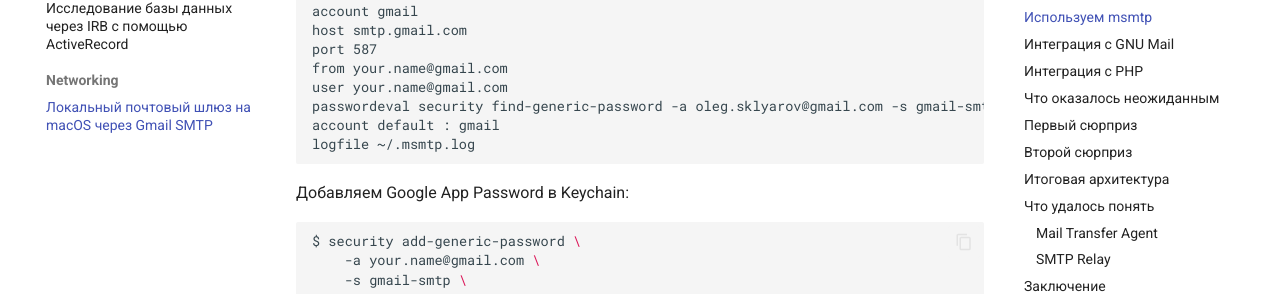
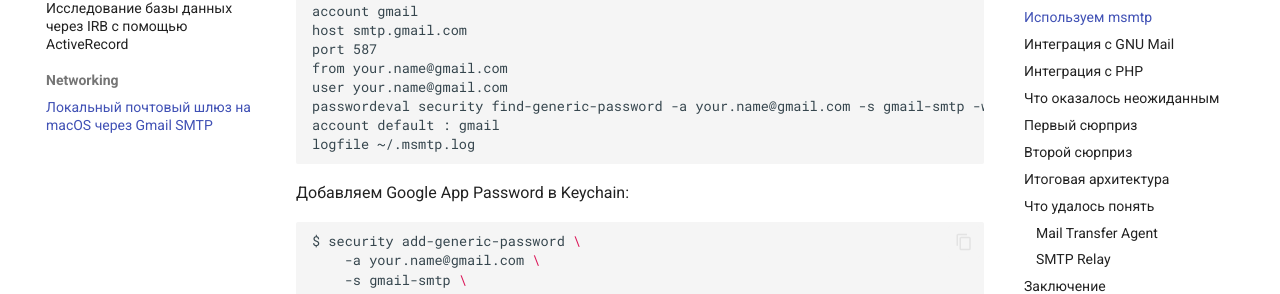
Before and after one commit to olegsklyarov/olegsklyarov.github.io, an MkDocs documentation site: the page built from docs/networking/2026-07-06-local-mail-gateway-macos-gmail-smtp.md, in a window 1280 px wide and 900 px high, scrolled down 1813 px. Shown: the part 163-457 px from the top of the window. Built offline with MkDocs 1.6.1 and Material for MkDocs 9.7.7, drawn with Linux system fonts in a browser that asks for light colours; comment, search, counter and statistics services are not loaded.

Commit message:
replace email

````diff
--- a/docs/networking/2026-07-06-local-mail-gateway-macos-gmail-smtp.md
+++ b/docs/networking/2026-07-06-local-mail-gateway-macos-gmail-smtp.md
@@ -80,7 +80,7 @@ host smtp.gmail.com
 port 587
 from your.name@gmail.com
 user your.name@gmail.com
-passwordeval security find-generic-password -a oleg.sklyarov@gmail.com -s gmail-smtp -w
+passwordeval security find-generic-password -a your.name@gmail.com -s gmail-smtp -w
 account default : gmail
 logfile ~/.msmtp.log
 ```
````
